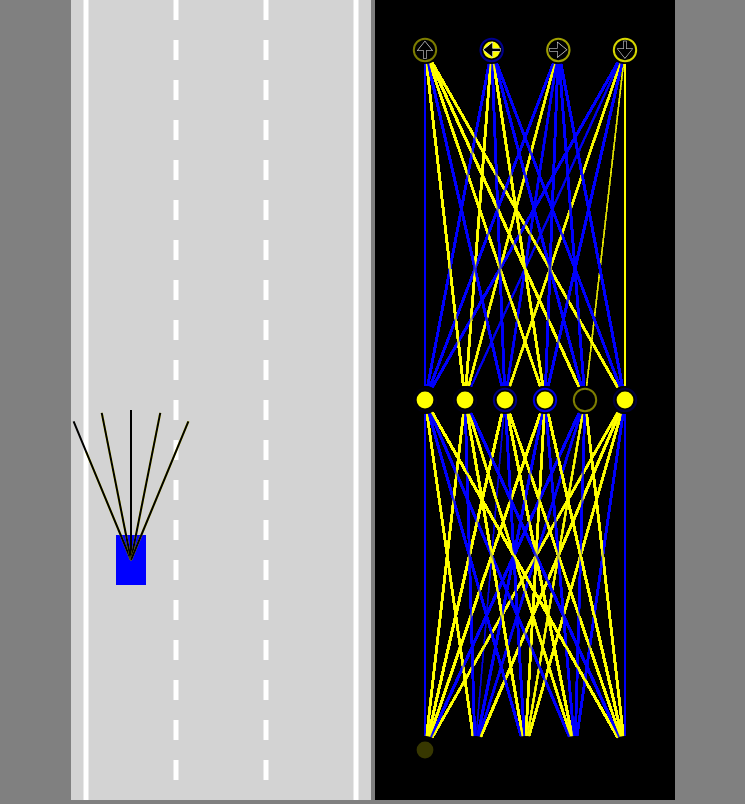
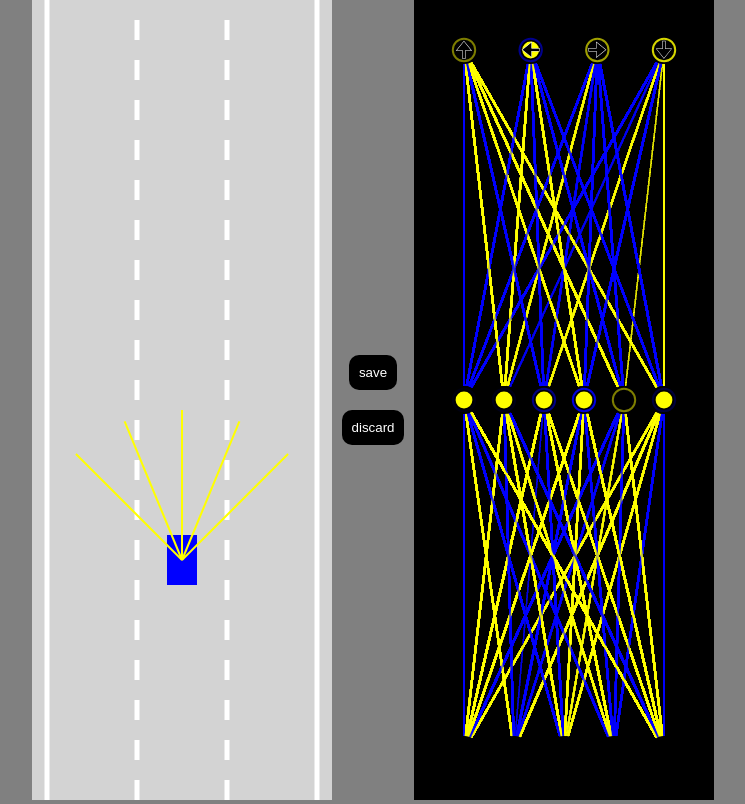
Before and after one commit to kavicastelo/ml-car-simulation-js, a website: page index.html in a window 1280 px wide. Shown: the whole page, without its empty margins (267-1012 px from the left). Drawn offline with Linux system fonts and the light colour scheme.

Commit message:
finalize

```diff
--- a/car.js
+++ b/car.js
@@ -128,7 +128,7 @@ class Car{
         this.y -= Math.cos(this.angle) * this.speed;
     }
 
-    draw(ctx, color){
+    draw(ctx, color, drawSensor=false){
         if(this.damaged){
             ctx.fillStyle="gray";
         }else{
@@ -141,7 +141,7 @@ class Car{
         }
         ctx.fill();
 
-        if (this.sensor) {
+        if (this.sensor && drawSensor) {
             this.sensor.draw(ctx);
         }
     }
--- a/index.css
+++ b/index.css
@@ -7,7 +7,27 @@
 body{
     overflow: hidden;
     background-color: gray;
-    text-align: center;
+    display: flex;
+    justify-content: center;
+    align-items: center;
+}
+
+.btn-progress{
+    display: flex;
+    justify-content: center;
+    align-items: center;
+    flex-direction: column;
+}
+
+button{
+    margin: 10px;
+    padding: 10px;
+    border-radius: 10px;
+    border: none;
+    background-color: black;
+    color: white;
+    cursor: pointer;
+    outline: none;
 }
 
 #canvas{
--- a/index.html
+++ b/index.html
@@ -10,6 +10,10 @@
 </head>
 <body>
 <canvas id="canvas"></canvas>
+<div class="btn-progress">
+    <button onclick="save()">save</button>
+    <button onclick="discard()">discard</button>
+</div>
 <canvas id="networkCanvas"></canvas>
 
 <script src="network.js"></script>
--- a/index.js
+++ b/index.js
@@ -11,11 +11,27 @@ network_canvas.height = window.innerHeight;
 const network_ctx = network_canvas.getContext('2d');
 
 const road = new Road(canvas.width/2,canvas.width*0.9);
-const car = new Car(road.getLaneCenter(0),400,30,50, 'AI');
+// const car = new Car(road.getLaneCenter(0),400,30,50, 'AI');
+const N=1;
+const cars=generateCars(N);
 
 const traffic = [
-    new Car(road.getLaneCenter(2),400,30,50, 'DUMMY',3),
+    new Car(road.getLaneCenter(2),-400,30,50, 'DUMMY',3),
+    new Car(road.getLaneCenter(0),-500,30,50, 'DUMMY',3),
+    new Car(road.getLaneCenter(0),-100,30,50, 'DUMMY',3),
+    new Car(road.getLaneCenter(2),-100,30,50, 'DUMMY',3),
+    new Car(road.getLaneCenter(1),-300,30,50, 'DUMMY',3),
 ]
+let bestCar=cars[0];
+if(localStorage.getItem("bestBrain")){
+    for(let i=0;i<cars.length;i++){
+        cars[i].brain=JSON.parse(
+            localStorage.getItem("bestBrain"));
+        if(i>0){
+            NeuralNetwork.mutate(cars[i].brain,0.1);
+        }
+    }
+}
 
 addEventListener('resize',()=>{
     canvas.width = 300;
@@ -30,19 +46,47 @@ function animate(time) {
     for (let i = 0; i < traffic.length; i++) {
         traffic[i].update(road.borders, []);
     }
-    car.update(road.borders, traffic);
+    for(let i=0;i<cars.length;i++){
+        cars[i].update(road.borders,traffic);
+    }
+    bestCar=cars.find(
+        c=>c.y===Math.min(
+            ...cars.map(c=>c.y)
+        ));
 
     ctx.save();
-    ctx.translate(0,-car.y+canvas.height*0.7);
+    ctx.translate(0,-bestCar.y+canvas.height*0.7);
     road.draw(ctx);
-    car.draw(ctx, "blue");
+    ctx.globalAlpha=0.2;
+    for(let i=0;i<cars.length;i++){
+        cars[i].draw(ctx, "blue");
+    }
+    ctx.globalAlpha=1;
+    bestCar.draw(ctx,"blue",true);
     for (let i = 0; i < traffic.length; i++) {
         traffic[i].draw(ctx, "red");
     }
     ctx.restore();
 
     network_ctx.lineDashOffset = -time/50;
-    Visualizer.drawNetwork(network_ctx, car.brain);
+    Visualizer.drawNetwork(network_ctx, bestCar.brain);
+}
+
+function generateCars(N){
+    const cars=[];
+    for(let i=1;i<=N;i++){
+        cars.push(new Car(road.getLaneCenter(1),100,30,50,"AI"));
+    }
+    return cars;
+}
+
+function save(){
+    localStorage.setItem("bestBrain",
+        JSON.stringify(bestCar.brain));
+}
+
+function discard(){
+    localStorage.removeItem("bestBrain");
 }
 
 animate(  );
--- a/sensor.js
+++ b/sensor.js
@@ -2,7 +2,7 @@ class Sensor{
     constructor(car){
         this.rayCount=5;
         this.rayLength=150;
-        this.raySpread=Math.PI/4;
+        this.raySpread=Math.PI/2;
 
         this.rays=[];
         this.readings=[];
@@ -97,16 +97,16 @@ class Sensor{
             );
             ctx.stroke();
 
-            ctx.strokeStyle="black";
-            ctx.moveTo(
-               this.rays[i][1].x,
-               this.rays[i][1].y
-            );
-            ctx.lineTo(
-               end.x,
-               end.y
-            );
-            ctx.stroke();
+            // ctx.strokeStyle="black";
+            // ctx.moveTo(
+            //    this.rays[i][1].x,
+            //    this.rays[i][1].y
+            // );
+            // ctx.lineTo(
+            //    end.x,
+            //    end.y
+            // );
+            // ctx.stroke();
         }
     }
 }
```
